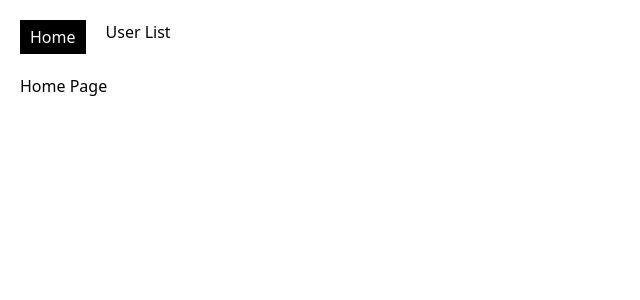
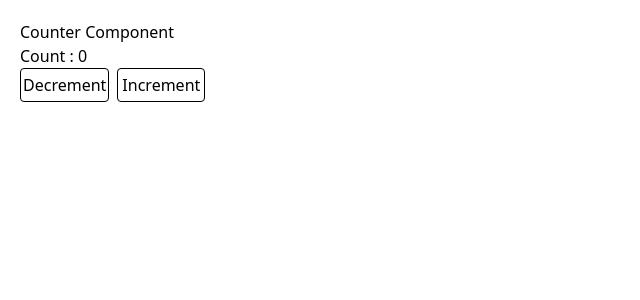
Before and after one commit to Samir-Singh/reactjs-compiler, a React (Vite) app: page / in a window 1280 px wide. Shown: the top 300 px of the page, without its empty margins (0-640 px from the left). Built offline with nearby package versions, Linux system fonts and the light colour scheme.

Commit message:
All Hooks and react-router-dom added

```diff
--- a/src/App.jsx
+++ b/src/App.jsx
@@ -1,25 +1,11 @@
-import { createBrowserRouter, RouterProvider } from "react-router-dom";
-import AppLayout from "./AppLayout";
-import Home from "./pages/Home";
-import UserList, { UserLoader } from "./pages/UserList";
-import UserInfo, { UserInfoLoader } from "./pages/UserInfo";
+import Counter from "./components/Counter";
 
 const App = () => {
-  const router = createBrowserRouter([
-    {
-      element: <AppLayout />,
-      children: [
-        { path: "/", element: <Home /> },
-        { path: "/user-list", element: <UserList />, loader: UserLoader },
-        {
-          path: "/user-info/:id",
-          element: <UserInfo />,
-          loader: UserInfoLoader,
-        },
-      ],
-    },
-  ]);
-  return <RouterProvider router={router} />;
+  return (
+    <div>
+      <Counter />
+    </div>
+  );
 };
 
 export default App;
--- /dev/null
+++ b/src/ReactRouterDom.jsx
@@ -0,0 +1,25 @@
+import { createBrowserRouter, RouterProvider } from "react-router-dom";
+import AppLayout from "./AppLayout";
+import Home from "./pages/Home";
+import UserList, { UserLoader } from "./pages/UserList";
+import UserInfo, { UserInfoLoader } from "./pages/UserInfo";
+
+const ReactRouterDom = () => {
+  const router = createBrowserRouter([
+    {
+      element: <AppLayout />,
+      children: [
+        { path: "/", element: <Home /> },
+        { path: "/user-list", element: <UserList />, loader: UserLoader },
+        {
+          path: "/user-info/:id",
+          element: <UserInfo />,
+          loader: UserInfoLoader,
+        },
+      ],
+    },
+  ]);
+  return <RouterProvider router={router} />;
+};
+
+export default ReactRouterDom;
--- /dev/null
+++ b/src/components/Counter/index.jsx
@@ -0,0 +1,14 @@
+const Counter = () => {
+  return (
+    <div>
+      <h3>Counter Component</h3>
+      <p>Count : {0}</p>
+      <p className="flex gap-2">
+        <button className="border p-0.5 py-0.5 rounded">Decrement</button>
+        <button className="border p-1 rounded">Increment</button>
+      </p>
+    </div>
+  );
+};
+
+export default Counter;
--- a/src/main.jsx
+++ b/src/main.jsx
@@ -2,10 +2,14 @@ import { createRoot } from "react-dom/client";
 import "./index.css";
 import App from "./App.jsx";
 import { Toaster } from "react-hot-toast";
+// import ReactRouterDom from "./ReactRouterDom.jsx";
+// import AllHooks from "./AllHooks.jsx";
 
 createRoot(document.getElementById("root")).render(
   <>
     <Toaster />
     <App />
+    {/* <ReactRouterDom /> */}
+    {/* <AllHooks /> */}
   </>
 );
```
